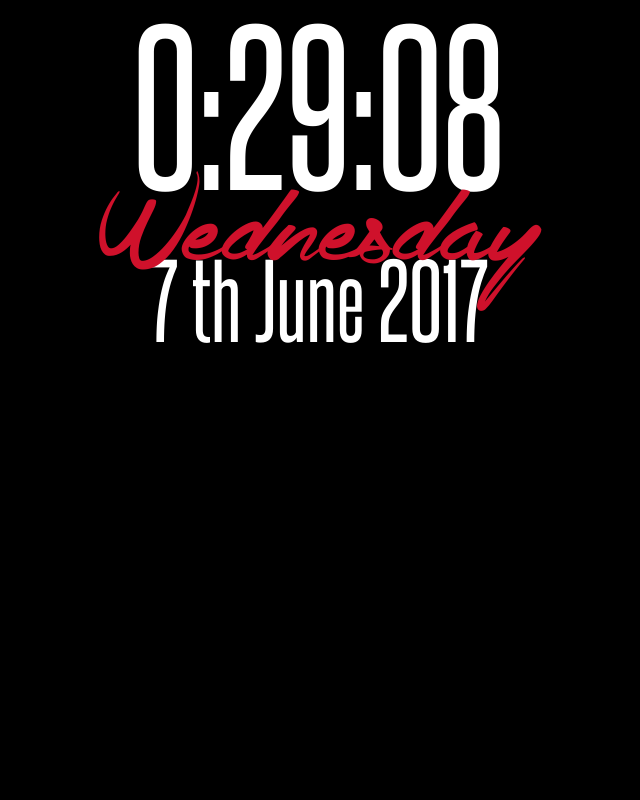
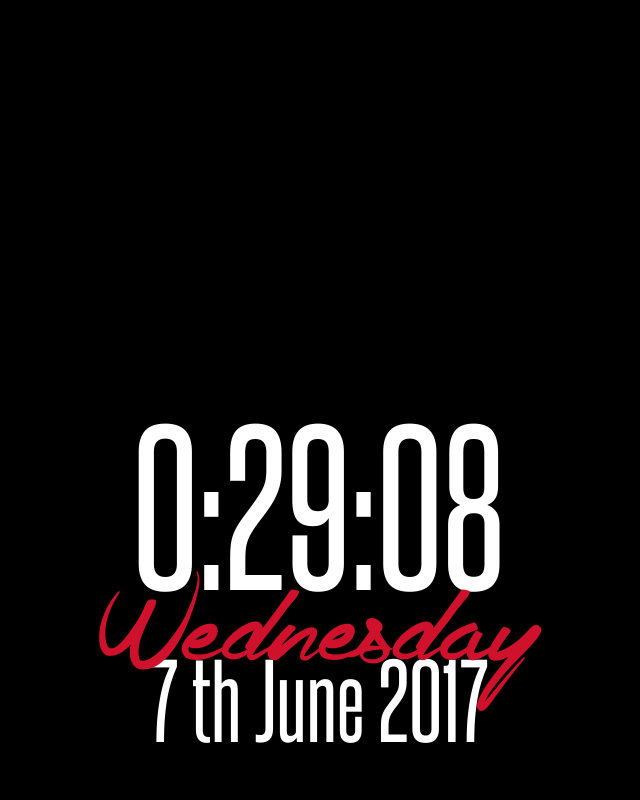
Before and after one commit to MrLever/MagicMirror, a PHP site: page / in a window 1280 px wide. Shown: the whole page, without its empty margins (321-961 px from the left). Run offline with PHP 8.4, Linux system fonts and the light colour scheme.

Commit message:
Fix typos

```diff
--- a/index.html
+++ b/index.html
@@ -20,13 +20,13 @@
 			</div>
 
 			<!-- Bottom left -->
-			<div class="container top left" id="BL">
+			<div class="container bottom left" id="BL">
 			</div>
 			<!-- Bottom Center -->
-			<div class="container top center" id="BC">
+			<div class="container bottom center" id="BC">
 			</div>
 			<!-- Bottom Right -->
-			<div class="container top right" id="BR">
+			<div class="container bottom right" id="BR">
 			</div>
 		</div>
 	</body>
--- a/js/clock.js
+++ b/js/clock.js
@@ -1,3 +1,4 @@
+var loc = "BC";
 function startClock() {
     var today = new Date();
     /* Time */
@@ -16,7 +17,7 @@ function startClock() {
 	h = checkHours(h);
 	m = checkTime(m);
     s = checkTime(s);
-    document.getElementById('BC').innerHTML =
+    document.getElementById(loc).innerHTML =
     "<div class='clock'> <span class='time'>" + h + ":" + m + ":" + s + "</span> <span class='day'>" + day + "</span> <span class='date'>" + date + " " + suffix + " " + mnth + " " + y + "</span></div>";
     var t = setTimeout(startClock, 500);
 }
--- a/style.css
+++ b/style.css
@@ -51,10 +51,6 @@ table {
 @font-face {
   font-family: 'Steelfish';
   src: url('fonts/steelfish_rg.ttf')  format('truetype');
-}
-@font-face {
-  font-family: 'Steelfish_out';
-  src: url('fonts/steelfish_outline.ttf')  format('truetype');
 }
 @font-face {
   font-family: 'Ombres';
```
